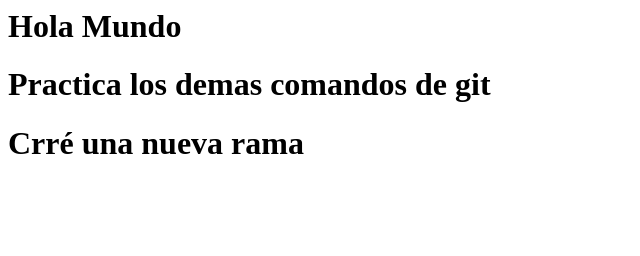
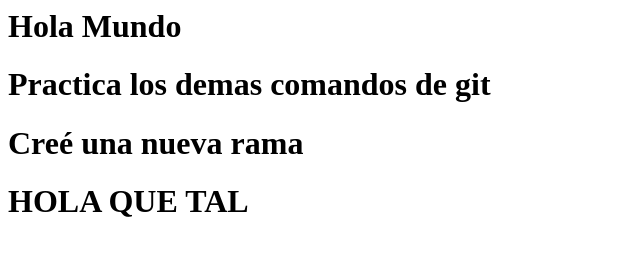
Before and after one commit to ElRobaCuentas/Javascript_Progreso, a plain HTML site: page index.html in a window 1280 px wide. Shown: the whole page, without its empty margins (0-640 px from the left). Drawn offline with Linux system fonts and the light colour scheme.

Commit message:
Agregué HOLA QUE TAL como mensaje

```diff
--- a/index.html
+++ b/index.html
@@ -6,7 +6,7 @@
 <body>
     <h1>Hola Mundo</h1>
     <h1>Practica los demas comandos de git</h1>
-    <h1> Crré una nueva rama</h1>
-
+    <h1> Creé una nueva rama</h1>
+    <h1>HOLA QUE TAL</h1>
 </body>
 </html>
```
